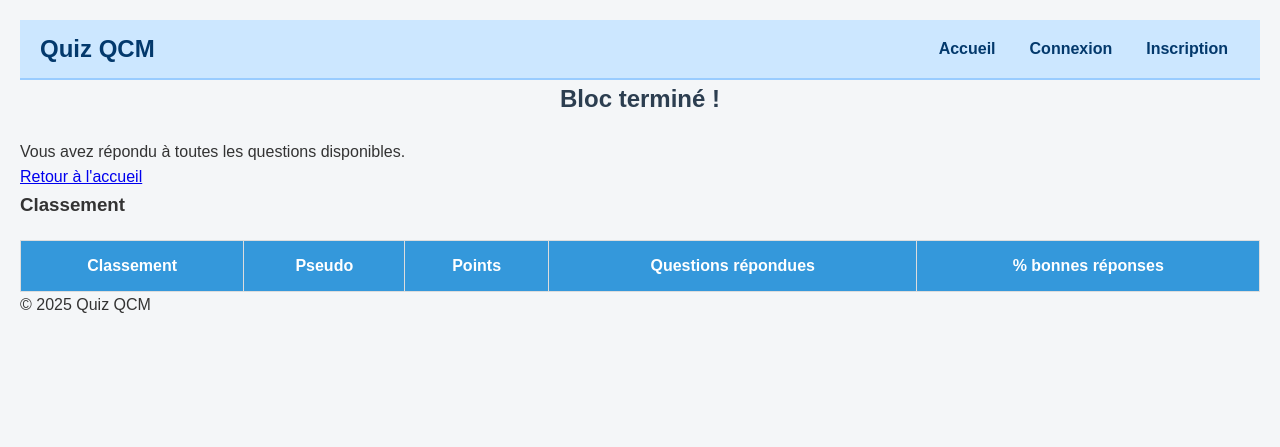
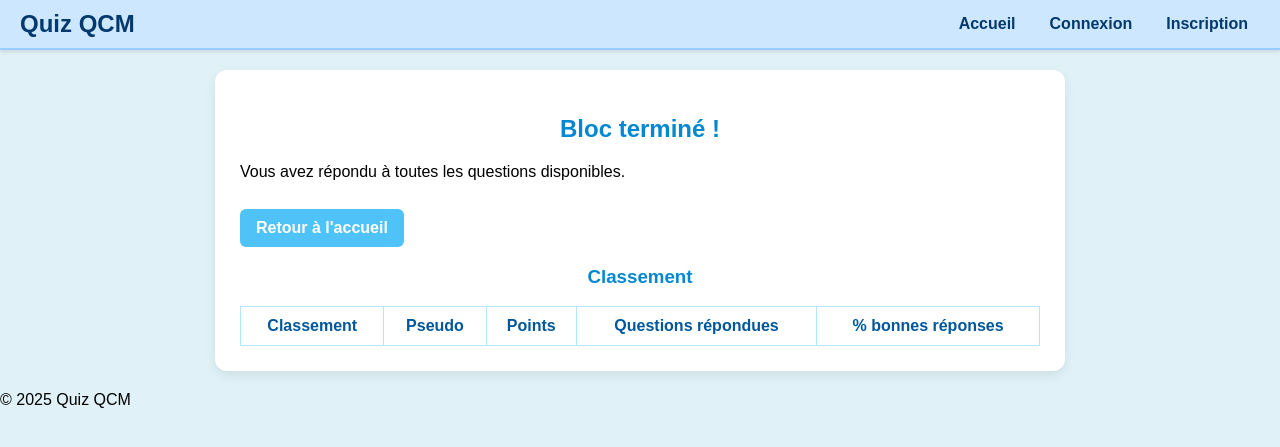
Before and after one commit to fafmau/quiz-flask, a Python web app: template templates/quiz_end.html in a window 1280 px wide. Shown: the top 447 px of the page. Run offline with Jinja, Linux system fonts and the light colour scheme; the template is opened without the code that fills it, so the values that code supplies are empty.

Commit message:
version 1.0

```diff
--- a/static/style.css
+++ b/static/style.css
@@ -1,126 +1,168 @@
-/* ------------------ RESET DE BASE ------------------ */
-body, h1, h2, h3, p, ul, li, form {
-    margin: 0;
-    padding: 0;
-    box-sizing: border-box;
+body {
+  font-family: Arial, sans-serif;
+  margin: 0;
+  background: #e0f2f7; /* bleu pastel clair */
 }
 
-/* ------------------ STYLE GLOBAL ------------------ */
-body {
-    font-family: Arial, sans-serif;
-    background-color: #f4f6f8;
-    color: #333;
-    line-height: 1.6;
-    padding: 20px;
+header {
+  background: #4fc3f7; /* bleu pastel moyen */
+  color: white;
+  padding: 10px 20px;
+  display: flex;
+  justify-content: space-between;
+  align-items: center;
+  box-shadow: 0 2px 4px rgba(0,0,0,0.1);
 }
 
-/* ------------------ CONTAINER PRINCIPAL ------------------ */
-.container {
-    max-width: 900px;
-    margin: auto;
-    background: #fff;
-    padding: 20px;
-    border-radius: 8px;
-    box-shadow: 0 2px 8px rgba(0,0,0,0.1);
+
+
+header nav a:hover {
+  color: #ffffff;
 }
 
-/* ------------------ TITRES ------------------ */
-h1, h2 {
-    color: #2c3e50;
-    margin-bottom: 20px;
-    text-align: center;
+main {
+  max-width: 800px;
+  margin: 20px auto;
+  padding: 25px;
+  background: #ffffff; /* fond blanc */
+  border-radius: 12px;
+  box-shadow: 0 4px 12px rgba(0,0,0,0.08);
 }
 
-/* ------------------ FORMULAIRES ------------------ */
-form {
-    display: flex;
-    flex-direction: column;
-    gap: 15px;
-    margin-bottom: 20px;
+h1, h2, h3 {
+  text-align: center;
+  color: #0288d1; /* bleu pastel foncé */
 }
 
-input[type="text"], input[type="password"] {
-    padding: 12px;
-    border: 1px solid #ccc;
-    border-radius: 6px;
-    width: 100%;
-    font-size: 16px;
-}
-
-button, input[type="submit"] {
-    background: #3498db;
-    color: white;
-    padding: 12px;
-    border: none;
-    border-radius: 6px;
-    cursor: pointer;
-    font-size: 16px;
-    transition: background 0.3s ease;
-}
-
-button:hover, input[type="submit"]:hover {
-    background: #2980b9;
-}
-
-/* ------------------ TABLEAUX ------------------ */
 table {
-    width: 100%;
-    border-collapse: collapse;
-    margin-top: 20px;
+  width: 100%;
+  border-collapse: collapse;
+  margin-top: 15px;
 }
 
 table th, table td {
-    padding: 12px;
-    border: 1px solid #ddd;
-    text-align: center;
+  padding: 10px;
+  border: 1px solid #b3e5fc; /* bleu pastel très clair */
+  text-align: center;
+  color: #01579b; /* bleu foncé */
 }
 
-table th {
-    background: #3498db;
-    color: white;
+.answer-btn {
+  display: block;
+  width: 100%;
+  margin: 6px 0;
+  padding: 12px;
+  border: 1px solid #4fc3f7;
+  background: #b3e5fc; /* bleu pastel clair */
+  cursor: pointer;
+  font-size: 16px;
+  text-align: left;
+  border-radius: 6px;
+  position: relative;
+  transition: background 0.3s, color 0.3s;
 }
 
-/* ------------------ ALERTES / MESSAGES ------------------ */
-.alert {
-    padding: 12px;
-    border-radius: 6px;
-    margin-bottom: 20px;
+.answer-btn.correct {
+  background: #81d4fa; /* bleu clair pour correct */
+  color: #ffffff;
 }
 
-.alert.success {
-    background: #2ecc71;
-    color: white;
+.answer-btn.incorrect {
+  background: #4fc3f7; /* bleu pastel moyen pour incorrect */
+  color: #ffffff;
 }
 
-.alert.error {
-    background: #e74c3c;
-    color: white;
+.answer-btn .icon {
+  float: right;
+  font-weight: bold;
 }
 
-/* ------------------ QUIZ ------------------ */
-.quiz-question {
-    font-size: 18px;
-    margin-bottom: 20px;
+.answer-btn:hover:not(:disabled) {
+  background: #b3e5fc;
 }
 
-.quiz-answers {
-    display: flex;
-    flex-direction: column;
-    gap: 10px;
+.progress-container {
+  background: #b3e5fc;
+  height: 20px;
+  width: 100%;
+  border-radius: 10px;
+  margin-bottom: 15px;
 }
 
-.quiz-answers button {
-    background: #ecf0f1;
-    color: #2c3e50;
-    border: 1px solid #ccc;
-    padding: 12px;
-    border-radius: 6px;
-    text-align: left;
-    transition: background 0.3s ease;
+.progress {
+  background: #0288d1;
+  height: 100%;
+  border-radius: 10px;
 }
 
-.quiz-answers button:hover {
-    background: #bdc3c7;
+.btn {
+  display: inline-block;
+  padding: 10px 16px;
+  background: #4fc3f7;
+  color: white;
+  border-radius: 6px;
+  text-decoration: none;
+  font-weight: bold;
+  margin-top: 12px;
+  transition: background 0.3s;
 }
 
-/
+.btn:hover {
+  background: #0288d1;
+}
+/* ------------------ Boutons réponses ------------------ */
+.answer-btn {
+    display: block;
+    width: 100%;
+    padding: 12px 15px;
+    margin: 10px 0;
+    background-color: #d9f0ff; /* bleu très clair au repos */
+    border: 2px solid #1e3a5f; /* bleu foncé */
+    border-radius: 8px;
+    font-size: 16px;
+    cursor: pointer;
+    text-align: left;
+    position: relative;
+    transition: background-color 0.3s, border-color 0.3s;
+}
+
+.answer-btn:hover {
+    background-color: #b3e0ff; /* bleu clair lors du hover */
+}
+
+/* Une fois cliqué et résultat affiché */
+.answer-btn.correct {
+    background-color: #b6f0c1; /* vert pastel pour bonne réponse */
+    border-color: #4caf50;
+    color: #1e3a1f;
+}
+
+.answer-btn.incorrect {
+    background-color: #f7b6b6; /* rouge pastel pour mauvaise réponse */
+    border-color: #f44336;
+    color: #4a1e1e;
+}
+
+/* Icones ✓ et ✗ */
+.answer-btn .icon {
+    position: absolute;
+    right: 15px;
+    top: 50%;
+    transform: translateY(-50%);
+    font-weight: bold;
+    font-size: 18px;
+}
+
+/* Désactiver les boutons une fois cliqué */
+.answer-btn:disabled {
+    cursor: default;
+    opacity: 0.85;
+}
+.current-player {
+    background-color: #a8d0e6;  /* bleu pastel plus soutenu */
+    font-weight: bold;
+}
+.current-player {
+    background-color: #a8d0e6;  /* bleu pastel plus soutenu */
+    font-weight: bold;
+}
```
